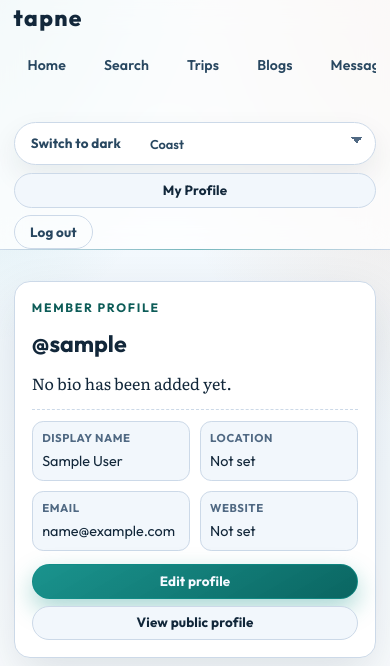
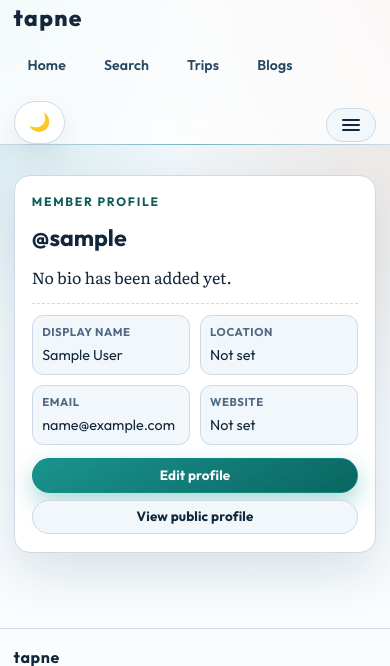
Before and after one commit to tapish331/tapne, a Django app: page /accounts/me/ in a window 390 px wide. Shown: the top 666 px of the page. Run offline with Django 5.2, Linux system fonts and the light colour scheme; the visitor is signed in with stand-in values (Sample User, id 1); data comes from the database, SQL or seed files in the repository.

Commit message:
added a hamburger menu for authenticated users to reduce Navbar clutter

```diff
--- a/static/css/tapne.css
+++ b/static/css/tapne.css
@@ -283,6 +283,105 @@ code {
     flex-wrap: wrap;
     gap: 0.55rem;
     justify-content: flex-end;
+}
+
+.member-menu {
+    margin-left: auto;
+    position: relative;
+}
+
+.member-menu-toggle {
+    min-height: 2.25rem;
+    min-width: 2.7rem;
+    padding: 0.45rem 0.62rem;
+}
+
+.member-menu-toggle[aria-expanded="true"] {
+    background: var(--accent-soft);
+    border-color: rgba(var(--accent-rgb), 0.32);
+    color: var(--accent-ink);
+}
+
+.member-menu-icon {
+    display: inline-grid;
+    gap: 0.2rem;
+}
+
+.member-menu-icon span {
+    background: currentColor;
+    border-radius: var(--radius-pill);
+    display: block;
+    height: 2px;
+    width: 1.1rem;
+}
+
+.member-menu-panel {
+    background: var(--surface-1);
+    border: 1px solid var(--line);
+    border-radius: var(--radius-md);
+    box-shadow: var(--shadow-card);
+    display: grid;
+    gap: 0.72rem;
+    padding: 0.78rem;
+    position: absolute;
+    right: 0;
+    top: calc(100% + 0.45rem);
+    width: min(22rem, calc(100vw - 2rem));
+    z-index: 60;
+}
+
+.member-menu-panel[hidden] {
+    display: none;
+}
+
+.member-menu-links {
+    display: grid;
+    gap: 0.3rem;
+}
+
+.member-menu-links a {
+    border: 1px solid transparent;
+    border-radius: var(--radius-sm);
+    color: var(--text-2);
+    font-family: var(--font-ui);
+    font-size: 0.86rem;
+    font-weight: 600;
+    padding: 0.45rem 0.62rem;
+    text-decoration: none;
+    transition:
+        background var(--ease-standard),
+        border-color var(--ease-standard),
+        color var(--ease-standard);
+}
+
+.member-menu-links a:hover {
+    background: var(--accent-soft);
+    border-color: rgba(var(--accent-rgb), 0.2);
+    color: var(--accent-ink);
+}
+
+.member-menu-panel .theme-controls {
+    width: 100%;
+}
+
+.member-menu-panel .scheme-select {
+    flex: 1 1 auto;
+    min-width: 0;
+}
+
+.member-menu-actions {
+    display: grid;
+    gap: 0.42rem;
+}
+
+.member-menu-actions .btn,
+.member-menu-actions form {
+    width: 100%;
+}
+
+.member-menu-actions form .btn {
+    justify-content: center;
+    width: 100%;
 }
 
 .theme-controls {
@@ -729,8 +828,12 @@ code {
     background: transparent;
     border-color: transparent;
     color: var(--text-2);
+    font-size: 1.1rem;
+    justify-content: center;
+    line-height: 1;
     min-height: 2.08rem;
-    padding: 0.5rem 0.72rem;
+    min-width: 2.2rem;
+    padding: 0.45rem 0.58rem;
 }
 
 .btn-theme-toggle:hover {
@@ -1203,6 +1306,10 @@ body.modal-open {
         width: 100%;
     }
 
+    .header-theme-controls {
+        width: auto;
+    }
+
     .scheme-select {
         flex: 1 1 auto;
         min-width: 0;
--- a/static/js/tapne-ui.js
+++ b/static/js/tapne-ui.js
@@ -48,6 +48,9 @@
     var authModalFocusRestoreTarget = null;
     var themeToggleButton = document.getElementById("themeToggle");
     var colorSchemeSelect = document.getElementById("colorSchemeSelect");
+    var memberMenuRoot = document.querySelector("[data-member-menu]");
+    var memberMenuToggle = memberMenuRoot ? memberMenuRoot.querySelector("[data-member-menu-toggle]") : null;
+    var memberMenuPanel = memberMenuRoot ? memberMenuRoot.querySelector("[data-member-menu-panel]") : null;
     var authQueryKeys = ["auth", "auth_reason", "auth_error", "auth_next"];
     var themeStorageKey = "tapne.theme";
     var paletteStorageKey = "tapne.palette";
@@ -209,9 +212,11 @@
 
         var theme = sanitizeTheme(themeValue) || "light";
         var switchTarget = theme === "dark" ? "light" : "dark";
-        var buttonLabel = switchTarget === "dark" ? "Switch to dark" : "Switch to light";
-        themeToggleButton.textContent = buttonLabel;
-        themeToggleButton.setAttribute("aria-label", buttonLabel + " mode");
+        var buttonLabel = switchTarget === "dark" ? "Switch to dark mode" : "Switch to light mode";
+        var buttonSymbol = switchTarget === "dark" ? "\uD83C\uDF19" : "\uD83C\uDF1E";
+        themeToggleButton.textContent = buttonSymbol;
+        themeToggleButton.setAttribute("aria-label", buttonLabel);
+        themeToggleButton.setAttribute("title", buttonLabel);
         themeToggleButton.setAttribute("aria-pressed", theme === "dark" ? "true" : "false");
     }
 
@@ -322,6 +327,81 @@
                 darkModeQuery.addListener(onSystemThemeChange);
             }
         }
+    }
+
+    function isMemberMenuOpen() {
+        return !!(memberMenuPanel && !memberMenuPanel.hidden);
+    }
+
+    function setMemberMenuOpen(shouldOpen) {
+        if (!memberMenuRoot || !memberMenuToggle || !memberMenuPanel) {
+            return;
+        }
+
+        var isOpen = !!shouldOpen;
+        memberMenuPanel.hidden = !isOpen;
+        memberMenuToggle.setAttribute("aria-expanded", isOpen ? "true" : "false");
+
+        if (isOpen) {
+            memberMenuRoot.setAttribute("data-open", "true");
+        } else {
+            memberMenuRoot.removeAttribute("data-open");
+        }
+    }
+
+    function closeMemberMenu() {
+        if (!isMemberMenuOpen()) {
+            return;
+        }
+        setMemberMenuOpen(false);
+    }
+
+    function initializeMemberMenu() {
+        if (!memberMenuRoot || !memberMenuToggle || !memberMenuPanel) {
+            return;
+        }
+
+        setMemberMenuOpen(false);
+
+        memberMenuToggle.addEventListener("click", function onMemberMenuToggle(event) {
+            event.preventDefault();
+            setMemberMenuOpen(!isMemberMenuOpen());
+        });
+
+        document.addEventListener("click", function onDocumentClick(event) {
+            if (!isMemberMenuOpen()) {
+                return;
+            }
+
+            var clickTarget = event.target;
+            if (!(clickTarget instanceof Node)) {
+                return;
+            }
+            if (memberMenuRoot.contains(clickTarget)) {
+                return;
+            }
+            closeMemberMenu();
+        });
+
+        document.addEventListener("keydown", function onDocumentKeyDown(event) {
+            if (event.key !== "Escape" || !isMemberMenuOpen()) {
+                return;
+            }
+            closeMemberMenu();
+            if (typeof memberMenuToggle.focus === "function") {
+                memberMenuToggle.focus();
+            }
+        });
+
+        memberMenuPanel.addEventListener("click", function onPanelClick(event) {
+            var clickTarget = event.target;
+            if (!(clickTarget instanceof Element)) {
+                return;
+            }
+            if (clickTarget.closest("a[href]")) {
+                closeMemberMenu();
+            }
+        });
     }
 
     function normalizePath(pathValue, fallbackPath) {
@@ -668,6 +748,7 @@
     }
 
     initializeThemeControls();
+    initializeMemberMenu();
 
     if (authModal) {
         authModal.addEventListener("click", function onModalClick(event) {
--- a/templates/base.html
+++ b/templates/base.html
@@ -114,17 +114,50 @@
                 <a href="/search/">Search</a>
                 <a href="/trips/">Trips</a>
                 <a href="/blogs/">Blogs</a>
+            </nav>
+            <div class="header-tools">
+                <div class="theme-controls header-theme-controls" role="group" aria-label="Appearance controls">
+                    <button
+                        id="themeToggle"
+                        class="btn btn-theme-toggle"
+                        type="button"
+                        aria-label="Switch to dark mode"
+                        title="Switch to dark mode"
+                    >
+                        &#127769;
+                    </button>
+                </div>
                 {% if user.is_authenticated %}
+                <div class="member-menu" data-member-menu>
+                    <button
+                        class="btn btn-secondary member-menu-toggle"
+                        type="button"
+                        data-member-menu-toggle
+                        aria-expanded="false"
+                        aria-haspopup="true"
+                        aria-controls="memberMenuPanel"
+                        aria-label="Open member menu"
+                    >
+                        <span class="member-menu-icon" aria-hidden="true">
+                            <span></span>
+                            <span></span>
+                            <span></span>
+                        </span>
+                    </button>
+                    <div
+                        id="memberMenuPanel"
+                        class="member-menu-panel"
+                        data-member-menu-panel
+                        hidden
+                    >
+                        <nav class="member-menu-links" aria-label="Member navigation">
                             <a href="/interactions/dm/">Messages</a>
                             <a href="/enroll/hosting/inbox/">Hosting Inbox</a>
                             <a href="/social/bookmarks/">Bookmarks</a>
                             <a href="/activity/">Activity</a>
                             <a href="/settings/">Settings</a>
-                {% endif %}
                         </nav>
-            <div class="header-tools">
-                <div class="theme-controls" role="group" aria-label="Appearance controls">
-                    <button id="themeToggle" class="btn btn-theme-toggle" type="button">Switch to dark</button>
+                        <div class="theme-controls" role="group" aria-label="Color scheme controls">
                             <label class="sr-only" for="colorSchemeSelect">Color scheme</label>
                             <select id="colorSchemeSelect" class="scheme-select" aria-label="Color scheme">
                                 <option value="coast">Coast</option>
@@ -132,18 +165,20 @@
                                 <option value="forest">Forest</option>
                             </select>
                         </div>
-                <div class="auth-links">
-                    {% if user.is_authenticated %}
+                        <div class="member-menu-actions">
                             <a class="btn btn-secondary" href="/accounts/me/">My Profile</a>
                             <form method="post" action="/accounts/logout/" class="inline-form">
                                 {% csrf_token %}
                                 <button class="btn btn-ghost" type="submit">Log out</button>
                             </form>
+                        </div>
+                    </div>
+                </div>
                 {% else %}
-                    <button class="btn btn-secondary" type="button" data-modal-open="auth" data-auth-mode="signup">Sign up</button>
+                <div class="auth-links">
                     <button class="btn btn-primary" type="button" data-modal-open="auth" data-auth-mode="login">Log in</button>
+                </div>
                 {% endif %}
-                </div>
             </div>
         </div>
     </header>
```
Lines whose indentation alone changed are shown as unchanged.
